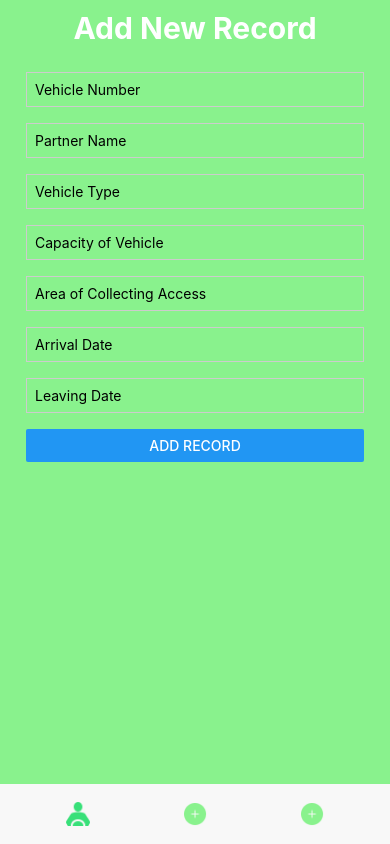
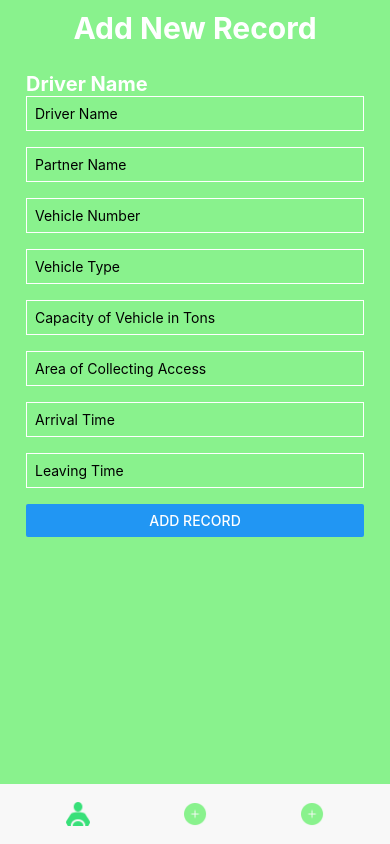
Before and after one commit to manujayak-hub/Smart_Waste, a React Native app: screen /AddDriverDetails in a window 390 px wide. Built offline with nearby package versions, Linux system fonts and the light colour scheme; no server answers.

Commit message:
Style and little bit of validation

```diff
--- a/app/screens/DriverDetails/AddDriverDetails.tsx
+++ b/app/screens/DriverDetails/AddDriverDetails.tsx
@@ -1,5 +1,5 @@
 import React, { useState } from 'react';
-import { Text, TextInput, Button, StyleSheet, ScrollView,SafeAreaView,View } from 'react-native';
+import { Text, TextInput, Button, StyleSheet, ScrollView,SafeAreaView,View} from 'react-native';
 import { FIREBASE_DB } from '../../../Firebase_Config';
 import { addDoc, collection } from 'firebase/firestore';
 import AdminNav from '../../Components/AdminNav';
@@ -7,45 +7,49 @@ import Header from '../../Components/HeaderAdmin';
 
 
 const AddDriverDetails = () => {
+  const [driverName, setDriverName] = useState('');
   const [vehicleNumber, setVehicleNumber] = useState('');
   const [partnerName, setPartnerName] = useState('');
   const [vehicleType, setVehicleType] = useState('');
   const [capacity, setCapacity] = useState('');
   const [collectingArea, setCollectingArea] = useState('');
-  const [arrivalDate, setArrivalDate] = useState('');
-  const [leavingDate, setLeavingDate] = useState('');
+  const [arrivalTime, setArrivalTime] = useState('');
+  const [leavingTime, setLeavingTime] = useState('');
 
   const handleAddItem = async () => {
     if (
+      !driverName.trim() ||
       !vehicleNumber.trim() ||
       !partnerName.trim() ||
       !vehicleType.trim() ||
       !capacity.trim() ||
       !collectingArea.trim() ||
-      !arrivalDate.trim() ||
-      !leavingDate.trim()
+      !arrivalTime.trim() ||
+      !leavingTime.trim()
     ) {
       return;
     }
 
     try {
       await addDoc(collection(FIREBASE_DB, 'DriverDetails'), {
+        driverName,
         vehicleNumber,
         partnerName,
         vehicleType,
         capacity,
         collectingArea,
-        arrivalDate,
-        leavingDate,
+        arrivalTime,
+        leavingTime,
       });
-      // Clear the input fields after adding the document
+
+      setDriverName('');
       setVehicleNumber('');
       setPartnerName('');
       setVehicleType('');
       setCapacity('');
       setCollectingArea('');
-      setArrivalDate('');
-      setLeavingDate('');
+      setArrivalTime('');
+      setLeavingTime('');
       alert('Record added successfully');
     } catch (error) {
       console.error('Error adding record: ', error);
@@ -55,52 +59,71 @@ const AddDriverDetails = () => {
 
   return (
     <SafeAreaView style={{ flex: 1,backgroundColor:'#89F28D' }}>
+      <Header/>
       <View >
         <Text style={styles.title}>
           Add New Record
         </Text>
        </View>
     <ScrollView  style={{ flex: 1, margin: 10 }} contentContainerStyle={styles.container}>
-      <TextInput
-        placeholder="Vehicle Number"
-        value={vehicleNumber}
-        onChangeText={setVehicleNumber}
+    <Text style={styles.formtitle}>
+      Driver Name
+    </Text>
+    <TextInput
+        placeholder="Driver Name"
+        value={driverName}
+        onChangeText={setDriverName}
         style={styles.input}
+        inputMode='text'
       />
       <TextInput
         placeholder="Partner Name"
         value={partnerName}
         onChangeText={setPartnerName}
         style={styles.input}
+        inputMode='text'
       />
+      <TextInput
+        placeholder="Vehicle Number"
+        value={vehicleNumber}
+        onChangeText={setVehicleNumber}
+        style={styles.input}
+        maxLength={9}
+      />
+
       <TextInput
         placeholder="Vehicle Type"
         value={vehicleType}
         onChangeText={setVehicleType}
         style={styles.input}
+        inputMode='text'
       />
       <TextInput
-        placeholder="Capacity of Vehicle"
+        placeholder="Capacity of Vehicle in Tons"
         value={capacity}
         onChangeText={setCapacity}
         style={styles.input}
+        maxLength={2}
+        inputMode='numeric'
       />
       <TextInput
         placeholder="Area of Collecting Access"
         value={collectingArea}
         onChangeText={setCollectingArea}
         style={styles.input}
+        inputMode='text'
       />
       <TextInput
-        placeholder="Arrival Date"
-        value={arrivalDate}
-        onChangeText={setArrivalDate}
+        placeholder="Arrival Time"
+        value={arrivalTime}
+        onChangeText={setArrivalTime}
         style={styles.input}
+
       />
       <TextInput
-        placeholder="Leaving Date"
-        value={leavingDate}
-        onChangeText={setLeavingDate}
+        placeholder="Leaving Time"
+        value={leavingTime}
+        onChangeText={setLeavingTime}
         style={styles.input}
       />
       <Button title="Add Record" onPress={handleAddItem} />
@@ -118,7 +141,8 @@ const styles = StyleSheet.create({
   },
   input: {
     borderWidth: 1,
-    borderColor: '#ccc',
+    borderColor: '#ffffff',
+    textDecorationColor:'#ffffff',
     padding: 8,
     marginBottom: 16,
   },
@@ -128,6 +152,12 @@ const styles = StyleSheet.create({
     fontWeight:'bold',
     color:'#ffffff',
     textAlign: 'center',
+  },
+  formtitle:{
+    fontSize: 20,
+    color:'#ffffff',
+    textAlign: 'left',
+    fontWeight:'bold'
   }
 });
 
--- a/app/screens/DriverDetails/DDList.tsx
+++ b/app/screens/DriverDetails/DDList.tsx
@@ -1,10 +1,9 @@
 import React, { useState, useEffect } from 'react';
-import { View, Text, FlatList, StyleSheet ,SafeAreaView} from 'react-native';
+import { View, Text, ScrollView, StyleSheet, SafeAreaView } from 'react-native';
 import { FIREBASE_DB } from '../../../Firebase_Config';
 import { collection, getDocs } from 'firebase/firestore';
 import AdminNav from '../../Components/AdminNav';
 import Header from '../../Components/HeaderAdmin';
-
 
 interface DriverDetail {
   id: string;
@@ -34,47 +33,60 @@ const DDList: React.FC = () => {
     fetchDriverDetails();
   }, []);
 
-  const renderItem = ({ item }: { item: DriverDetail }) => (
-    <View style={styles.itemContainer}>
-      <Text style={styles.itemText}>Vehicle Number: {item.vehicleNumber}</Text>
-      <Text style={styles.itemText}>Partner Name: {item.partnerName}</Text>
-      <Text style={styles.itemText}>Vehicle Type: {item.vehicleType}</Text>
-      <Text style={styles.itemText}>Capacity: {item.capacity}</Text>
-      <Text style={styles.itemText}>Collecting Area: {item.collectingArea}</Text>
-      <Text style={styles.itemText}>Arrival Date: {item.arrivalDate}</Text>
-      <Text style={styles.itemText}>Leaving Date: {item.leavingDate}</Text>
-    </View>
-  );
-
   return (
-    <SafeAreaView style={{ flex: 1,backgroundColor:'#89F28D' }}>
-        <Header/>
-      <View style={{ flex: 1, margin: 20 }} >
-    <FlatList
-      data={driverDetails}
-      renderItem={renderItem}
-      keyExtractor={item => item.id}
-      contentContainerStyle={styles.listContainer}
-    />
-    </View>
-    <AdminNav/>
+    <SafeAreaView style={{ flex: 1, backgroundColor: '#89F28D' }}>
+      <Header />
+      <View>
+        <Text style={styles.title}>Driver Details</Text>
+      </View>
+      <ScrollView contentContainerStyle={styles.scrollViewContainer}>
+        {driverDetails.map((item) => (
+          <View key={item.id} style={styles.card}>
+            <Text style={styles.cardTitle}>{item.vehicleNumber}</Text>
+            <Text style={styles.cardText}>Partner Name: {item.partnerName}</Text>
+            <Text style={styles.cardText}>Vehicle Type: {item.vehicleType}</Text>
+            <Text style={styles.cardText}>Capacity: {item.capacity}</Text>
+            <Text style={styles.cardText}>Collecting Area: {item.collectingArea}</Text>
+            <Text style={styles.cardText}>Leaving Time: {item.leavingDate}</Text>
+            <Text style={styles.cardText}>Arrival Time: {item.arrivalDate}</Text>
+          </View>
+        ))}
+      </ScrollView>
+      <AdminNav />
     </SafeAreaView>
   );
 };
 
 const styles = StyleSheet.create({
-  listContainer: {
-    padding: 16,
+  scrollViewContainer: {
+    padding: 10,
   },
-  itemContainer: {
-    backgroundColor: '#f9f9f9',
-    padding: 16,
-    marginBottom: 16,
-    borderRadius: 8,
+  card: {
+    backgroundColor: '#ffffff',
+    borderRadius: 10,
+    padding: 20,
+    marginBottom: 20,
+    shadowColor: '#000',
+    shadowOffset: { width: 0, height: 2 },
+    shadowOpacity: 0.3,
+    shadowRadius: 5,
+    elevation: 5,
   },
-  itemText: {
+  cardTitle: {
+    fontSize: 18,
+    fontWeight: 'bold',
+    marginBottom: 10,
+  },
+  cardText: {
     fontSize: 16,
-    marginBottom: 8,
+    marginBottom: 5,
+  },
+  title: {
+    marginTop: 10,
+    fontSize: 30,
+    fontWeight: 'bold',
+    color: '#ffffff',
+    textAlign: 'center',
   },
 });
 
--- a/app/screens/DriverDetails/UpdateDeleteDD.tsx
+++ b/app/screens/DriverDetails/UpdateDeleteDD.tsx
@@ -1,10 +1,9 @@
 import React, { useState, useEffect } from 'react';
-import { View, Text, FlatList, StyleSheet, TouchableOpacity, Modal, TextInput, Button ,SafeAreaView} from 'react-native';
+import { View, Text, ScrollView, StyleSheet, TouchableOpacity, Modal, TextInput, Button, SafeAreaView } from 'react-native';
 import { FIREBASE_DB } from '../../../Firebase_Config';
 import { collection, getDocs, doc, updateDoc, deleteDoc } from 'firebase/firestore';
 import AdminNav from '../../Components/AdminNav';
 import Header from '../../Components/HeaderAdmin';
-
 
 interface DriverDetail {
   id: string;
@@ -60,16 +59,22 @@ const UpdateDeleteDD: React.FC = () => {
     }
   };
 
-  const renderItem = ({ item }: { item: DriverDetail }) => (
-    <View style={styles.itemContainer}>
-      <Text style={styles.itemText}>Vehicle Number: {item.vehicleNumber}</Text>
-      <Text style={styles.itemText}>Partner Name: {item.partnerName}</Text>
-      <Text style={styles.itemText}>Vehicle Type: {item.vehicleType}</Text>
-      <Text style={styles.itemText}>Capacity: {item.capacity}</Text>
-      <Text style={styles.itemText}>Collecting Area: {item.collectingArea}</Text>
-      <Text style={styles.itemText}>Arrival Date: {item.arrivalDate}</Text>
-      <Text style={styles.itemText}>Leaving Date: {item.leavingDate}</Text>
-
+  return (
+    <SafeAreaView style={{ flex: 1, backgroundColor: '#89F28D' }}>
+      <Header />
+      <View>
+        <Text style={styles.title}>Change Record </Text>
+      </View>
+      <ScrollView contentContainerStyle={styles.scrollViewContainer}>
+        {driverDetails.map((item) => (
+          <View key={item.id} style={styles.card}>
+            <Text style={styles.cardTitle}>{item.vehicleNumber}</Text>
+            <Text style={styles.cardText}>Partner Name: {item.partnerName}</Text>
+            <Text style={styles.cardText}>Vehicle Type: {item.vehicleType}</Text>
+            <Text style={styles.cardText}>Capacity: {item.capacity}</Text>
+            <Text style={styles.cardText}>Collecting Area: {item.collectingArea}</Text>
+            <Text style={styles.cardText}>Arrival Date: {item.arrivalDate}</Text>
+            <Text style={styles.cardText}>Leaving Date: {item.leavingDate}</Text>
 
             <View style={styles.buttonContainer}>
               <TouchableOpacity
@@ -87,19 +92,7 @@ const UpdateDeleteDD: React.FC = () => {
               </TouchableOpacity>
             </View>
           </View>
-  );
-
-  return (
-    <SafeAreaView style={{ flex: 1,backgroundColor:'#89F28D' }}>
-        <Header/>
-      <View style={{ flex: 1, margin: 20 }} >
-    <View style={styles.listContainer}>
-      <FlatList
-        data={driverDetails}
-        renderItem={renderItem}
-        keyExtractor={item => item.id}
-      />
-
+        ))}
 
         {modalVisible && updatedDetail && (
           <Modal
@@ -161,30 +154,40 @@ const UpdateDeleteDD: React.FC = () => {
             </View>
           </Modal>
         )}
-    </View>
-    </View>
-    <AdminNav/>
+      </ScrollView>
+      <AdminNav />
     </SafeAreaView>
   );
 };
 
 const styles = StyleSheet.create({
-  listContainer: {
-    padding: 16,
+  scrollViewContainer: {
+    padding: 10,
   },
-  itemContainer: {
-    backgroundColor: '#f9f9f9',
-    padding: 16,
-    marginBottom: 16,
-    borderRadius: 8,
+  card: {
+    backgroundColor: '#ffffff',
+    borderRadius: 10,
+    padding: 20,
+    marginBottom: 20,
+    shadowColor: '#000',
+    shadowOffset: { width: 0, height: 2 },
+    shadowOpacity: 0.3,
+    shadowRadius: 5,
+    elevation: 5,
   },
-  itemText: {
+  cardTitle: {
+    fontSize: 18,
+    fontWeight: 'bold',
+    marginBottom: 10,
+  },
+  cardText: {
     fontSize: 16,
-    marginBottom: 8,
+    marginBottom: 5,
   },
   buttonContainer: {
     flexDirection: 'row',
     justifyContent: 'space-between',
+    marginTop: 10,
   },
   button: {
     padding: 8,
@@ -218,6 +221,13 @@ const styles = StyleSheet.create({
     paddingLeft: 8,
     borderRadius: 4,
   },
+  title: {
+    marginTop: 10,
+    fontSize: 30,
+    fontWeight: 'bold',
+    color: '#ffffff',
+    textAlign: 'center',
+  }
 });
 
 export default UpdateDeleteDD;
```
Lines whose indentation alone changed are shown as unchanged.
